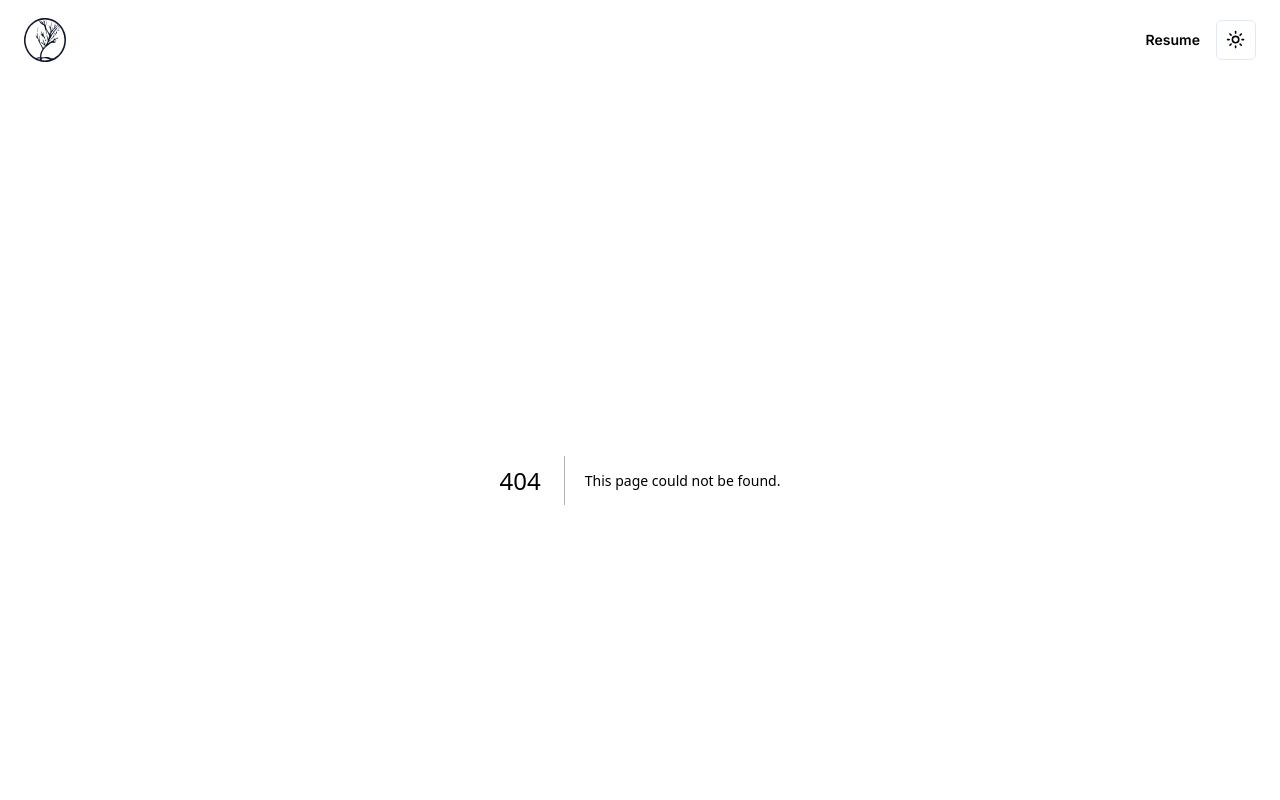
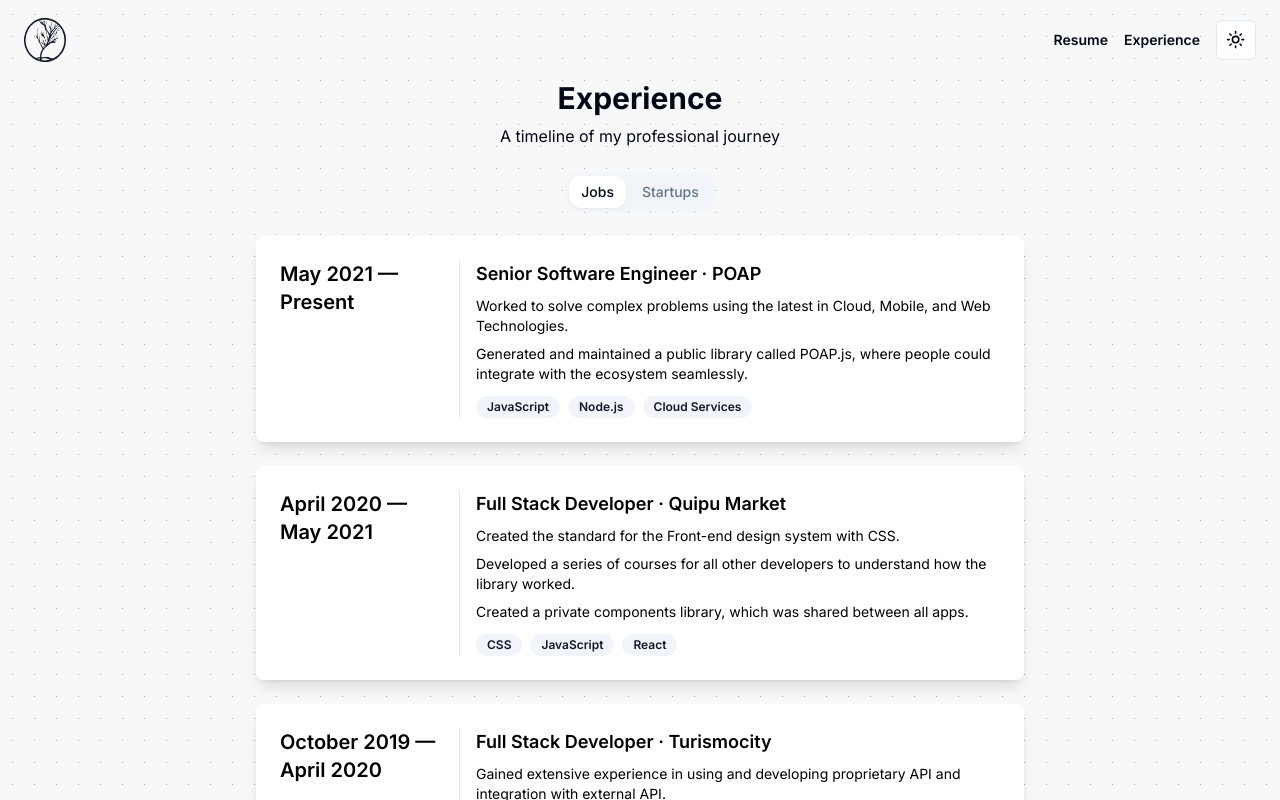
Before and after one commit to rlajous/website, a Next.js app: page /experience in a window 1280 px wide. Before the commit this address had no page. Shown: the top 800 px of the page. Built offline with nearby package versions, Linux system fonts and the light colour scheme.

Commit message:
[ Feature ] Added experience page (#2)
* [ Feature ] Adde experience page

* [ Style ] Added dark mode to experience

```diff
--- /dev/null
+++ b/app/experience/components/Experience.tsx
@@ -0,0 +1,45 @@
+import React from "react";
+import { Badge } from "@/components/ui/badge";
+
+interface ExperienceProps {
+  position: string;
+  company: string;
+  period: string;
+  responsibilities: string[];
+  technologies: string[];
+}
+
+const Experience: React.FC<ExperienceProps> = ({
+  position,
+  company,
+  period,
+  responsibilities,
+  technologies,
+}) => {
+  return (
+    <div className="bg-white text-black dark:bg-gray-700 dark:text-white p-6 rounded-lg shadow-lg flex flex-col md:flex-row">
+      <div className="md:w-1/4 pr-4 border-r">
+        <h2 className="text-xl font-semibold">{period}</h2>
+      </div>
+      <div className="md:w-3/4 pl-4">
+        <h3 className="text-lg font-semibold">
+          {position} · {company}
+        </h3>
+        {responsibilities.map((item, itemIndex) => (
+          <p key={itemIndex} className="mt-2 text-sm">
+            {item}
+          </p>
+        ))}
+        <div className="flex flex-wrap gap-2 mt-3">
+          {technologies.map((tech, techIndex) => (
+            <Badge key={techIndex} variant="secondary">
+              {tech}
+            </Badge>
+          ))}
+        </div>
+      </div>
+    </div>
+  );
+};
+
+export default Experience;
--- /dev/null
+++ b/app/experience/page.tsx
@@ -0,0 +1,43 @@
+import { jobs, startups } from "@/services/experience";
+import { TabsTrigger, TabsList, TabsContent, Tabs } from "@/components/ui/tabs";
+import Experience from "./components/Experience";
+
+export default function Page() {
+  return (
+    <div className="flex flex-col items-center gap-6 row-span-8 lg:row-span-11">
+      <div className="text-center">
+        <h1 className="text-3xl font-bold">Experience</h1>
+        <p className="text-md mt-2">A timeline of my professional journey</p>
+      </div>
+      <Tabs
+        className="max-w-sm md:max-w-xl lg:max-w-2xl xl:max-w-3xl flex flex-col"
+        defaultValue="jobs"
+      >
+        <TabsList className="flex p-1 space-x-1 rounded-2xl  m-auto ">
+          <TabsTrigger className="flex-1 rounded-xl" value="jobs">
+            Jobs
+          </TabsTrigger>
+          <TabsTrigger className="flex-1 rounded-xl" value="startups">
+            Startups
+          </TabsTrigger>
+        </TabsList>
+        <TabsContent
+          className="flex flex-col items-center gap-6 mt-6"
+          value="jobs"
+        >
+          {jobs.map((exp, index) => (
+            <Experience key={index} {...exp} />
+          ))}
+        </TabsContent>
+        <TabsContent
+          className="flex flex-col items-center gap-6 mt-6"
+          value="startups"
+        >
+          {startups.map((exp, index) => (
+            <Experience key={index} {...exp} />
+          ))}
+        </TabsContent>
+      </Tabs>
+    </div>
+  );
+}
--- a/components/Header/Header.tsx
+++ b/components/Header/Header.tsx
@@ -37,6 +37,12 @@
             >
               Resume
             </Link>
+            <Link
+              className="flex w-full items-center py-2 text-lg font-semibold"
+              href="/experience"
+            >
+              Experience
+            </Link>
           </div>
         </SheetContent>
       </Sheet>
@@ -57,6 +63,11 @@
                 Resume
               </Link>
             </NavigationMenuLink>
+            <NavigationMenuLink asChild>
+              <Link className="text-sm font-semibold" href="/experience">
+                Experience
+              </Link>
+            </NavigationMenuLink>
           </NavigationMenuList>
         </NavigationMenu>
         <ModeToggle />
--- /dev/null
+++ b/components/ui/tabs.tsx
@@ -0,0 +1,55 @@
+"use client"
+
+import * as React from "react"
+import * as TabsPrimitive from "@radix-ui/react-tabs"
+
+import { cn } from "@/lib/utils"
+
+const Tabs = TabsPrimitive.Root
+
+const TabsList = React.forwardRef<
+  React.ElementRef<typeof TabsPrimitive.List>,
+  React.ComponentPropsWithoutRef<typeof TabsPrimitive.List>
+>(({ className, ...props }, ref) => (
+  <TabsPrimitive.List
+    ref={ref}
+    className={cn(
+      "inline-flex h-10 items-center justify-center rounded-md bg-muted p-1 text-muted-foreground",
+      className
+    )}
+    {...props}
+  />
+))
+TabsList.displayName = TabsPrimitive.List.displayName
+
+const TabsTrigger = React.forwardRef<
+  React.ElementRef<typeof TabsPrimitive.Trigger>,
+  React.ComponentPropsWithoutRef<typeof TabsPrimitive.Trigger>
+>(({ className, ...props }, ref) => (
+  <TabsPrimitive.Trigger
+    ref={ref}
+    className={cn(
+      "inline-flex items-center justify-center whitespace-nowrap rounded-sm px-3 py-1.5 text-sm font-medium ring-offset-background transition-all focus-visible:outline-none focus-visible:ring-2 focus-visible:ring-ring focus-visible:ring-offset-2 disabled:pointer-events-none disabled:opacity-50 data-[state=active]:bg-background data-[state=active]:text-foreground data-[state=active]:shadow-sm",
+      className
+    )}
+    {...props}
+  />
+))
+TabsTrigger.displayName = TabsPrimitive.Trigger.displayName
+
+const TabsContent = React.forwardRef<
+  React.ElementRef<typeof TabsPrimitive.Content>,
+  React.ComponentPropsWithoutRef<typeof TabsPrimitive.Content>
+>(({ className, ...props }, ref) => (
+  <TabsPrimitive.Content
+    ref={ref}
+    className={cn(
+      "mt-2 ring-offset-background focus-visible:outline-none focus-visible:ring-2 focus-visible:ring-ring focus-visible:ring-offset-2",
+      className
+    )}
+    {...props}
+  />
+))
+TabsContent.displayName = TabsPrimitive.Content.displayName
+
+export { Tabs, TabsList, TabsTrigger, TabsContent }
--- a/package.json
+++ b/package.json
@@ -15,6 +15,7 @@
     "@radix-ui/react-label": "^2.0.2",
     "@radix-ui/react-navigation-menu": "^1.1.4",
     "@radix-ui/react-slot": "^1.0.2",
+    "@radix-ui/react-tabs": "^1.0.4",
     "class-variance-authority": "^0.7.0",
     "clsx": "^2.1.0",
     "lucide-react": "^0.363.0",
--- /dev/null
+++ b/services/experience.ts
@@ -0,0 +1,79 @@
+export const jobs = [
+  {
+    position: "Senior Software Engineer",
+    company: "POAP",
+    period: "May 2021 — Present",
+    responsibilities: [
+      "Worked to solve complex problems using the latest in Cloud, Mobile, and Web Technologies.",
+      "Generated and maintained a public library called POAP.js, where people could integrate with the ecosystem seamlessly.",
+    ],
+    technologies: ["JavaScript", "Node.js", "Cloud Services"],
+  },
+  {
+    position: "Full Stack Developer",
+    company: "Quipu Market",
+    period: "April 2020 — May 2021",
+    responsibilities: [
+      "Created the standard for the Front-end design system with CSS.",
+      "Developed a series of courses for all other developers to understand how the library worked.",
+      "Created a private components library, which was shared between all apps.",
+    ],
+    technologies: ["CSS", "JavaScript", "React"],
+  },
+  {
+    position: "Full Stack Developer",
+    company: "Turismocity",
+    period: "October 2019 — April 2020",
+    responsibilities: [
+      "Gained extensive experience in using and developing proprietary API and integration with external API.",
+      "Worked to meet the expectations of stakeholders and users continually.",
+      "In charge of all new page designs.",
+    ],
+    technologies: ["APIs", "JavaScript", "React"],
+  },
+  {
+    position: "Frontend Developer",
+    company: "WOLOX",
+    period: "June 2018 — October 2019",
+    responsibilities: [
+      "Expanded my skill set by constantly changing technology in Front-end tools such as Angular, React, and Vue.js, which has given me great adaptability.",
+    ],
+    technologies: ["Angular", "React", "Vue.js"],
+  },
+];
+
+export const startups = [
+  {
+    position: "Founding Member",
+    company: "Dome",
+    period: "April 2022 — December 2022",
+    responsibilities: [
+      "Created the whole application from scratch, including CI/CD pipelines for both front-end and back-end applications.",
+    ],
+    technologies: [
+      "Software Architecture",
+      "Full Stack Development",
+      "Management",
+      "Cloud Services",
+      "Leadership",
+      "Blockchain",
+    ],
+  },
+  {
+    position: "Founding Member",
+    company: "PLOTI",
+    period: "July 2018 — March 2019",
+    responsibilities: [
+      "Managed front-end and back-end development.",
+      "Worked to solve complex problems using the latest Cloud, Mobile, and Web Technologies",
+    ],
+    technologies: [
+      "Software Architecture",
+      "Full Stack Development",
+      "Management",
+      "Cloud Services",
+      "Leadership",
+      "GPS Technologies",
+    ],
+  },
+];
```
Also changed, not shown: 1 other file (tests, documents, lock files or other folders).
